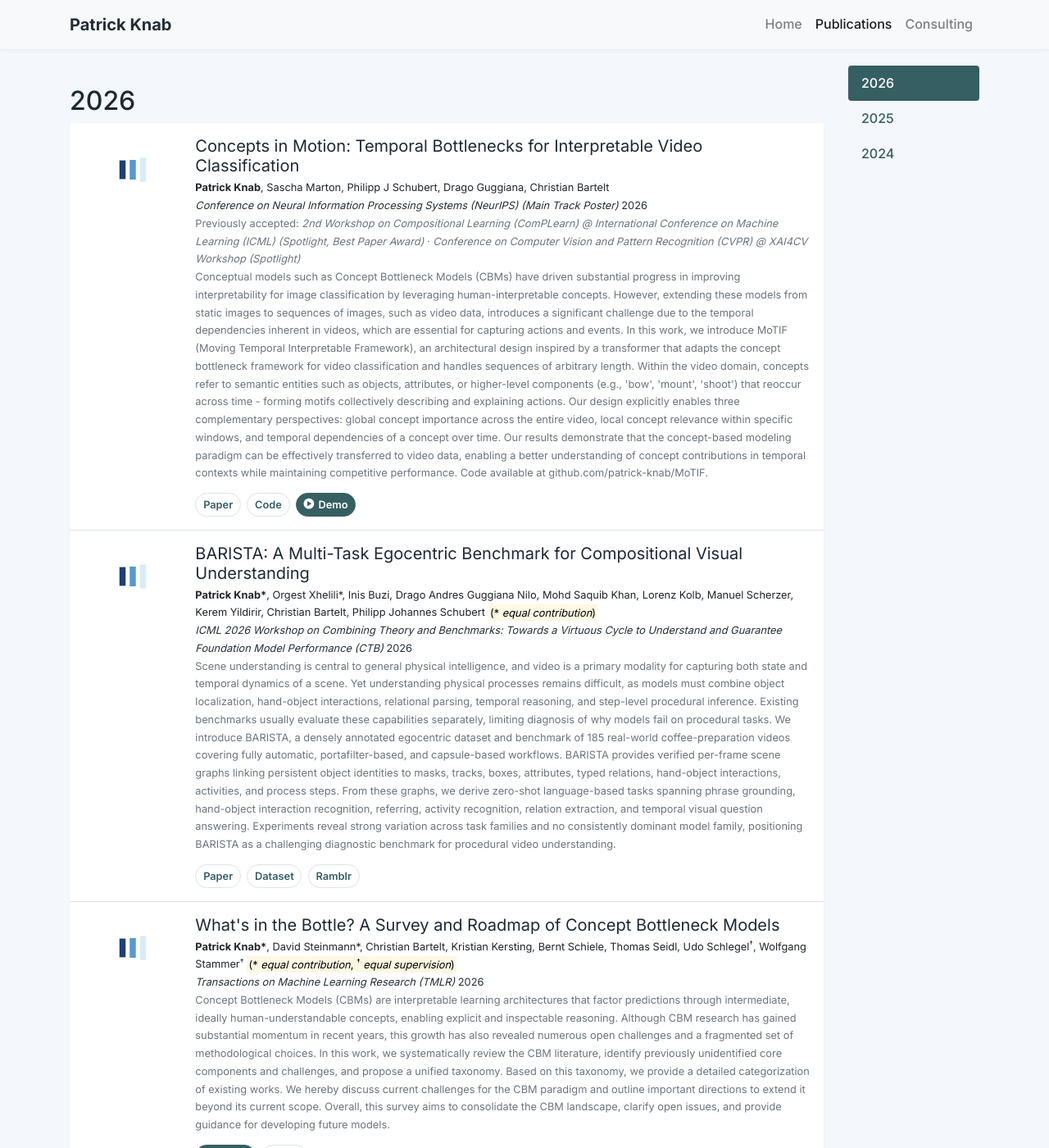
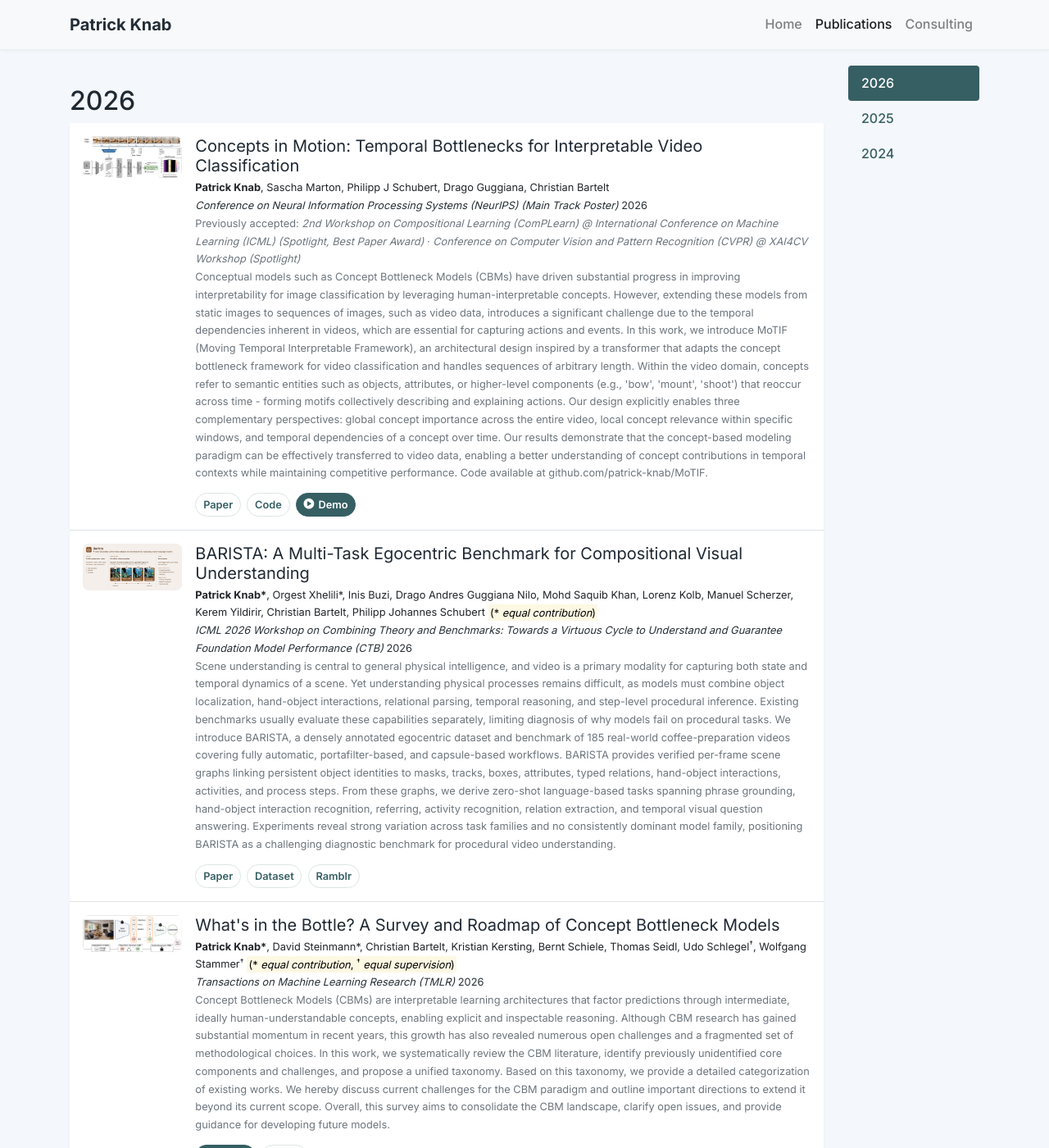
Before and after one commit to patrick-knab/patrick-knab.github.io, a Jekyll site: the page built from publications.html, in a window 1280 px wide and 1400 px high. Shown: the whole window at 82% size. Built offline with Jekyll 4.4.1, drawn with Linux system fonts in a browser that asks for light colours; nearby versions of some CDN libraries; a style sheet for code colours, icons or effects is not loaded.

Commit message:
Fix duplicate publication cards and remove debug alerts

```diff
--- a/_includes/widgets/publication_item.html
+++ b/_includes/widgets/publication_item.html
@@ -5,23 +5,29 @@
         {% assign has_previous_acceptance = true %}
     {% endunless %}
 {% endfor %}
-<div class="d-none d-md-block">
-    <div class="row no-gutters {% unless include.hide_bottom_border %}border-bottom{% endunless %} border-gray">
-        <div class="col-md-3 col-xl-2 mb-md-0 p-md-3">
+<article class="publication-item {% unless include.hide_bottom_border %}border-bottom{% endunless %} border-gray {% if include.first %}rounded-top{% endif %} {% if include.last %}rounded-bottom{% endif %}">
+    <div class="row no-gutters">
+        <div class="col-12 col-md-3 col-xl-2 mb-md-0 p-3">
             {%- if item.cover -%}
-            <img data-src="{{ item.cover | relative_url }}" alt="{{ item.title }}" class="lazy w-100 rounded-sm" src="{{ '/assets/images/empty_300x200.png' | relative_url }}">
+            <img src="{{ item.cover | relative_url }}" alt="{{ item.title }}" class="publication-cover w-100" loading="lazy">
             {%- else -%}
-            <svg class="bubble-visual-hash lazy w-100 rounded-sm" data-bubble-visual-hash="{{ item.id }}" viewBox="0 0 300 200"></svg>
+            <svg class="bubble-visual-hash publication-cover w-100" data-bubble-visual-hash="{{ item.id }}" viewBox="0 0 300 200"></svg>
             {%- endif -%}
         </div>
-        <div class="col-md-9 col-xl-10 p-3 pl-md-0">
+        <div class="col-12 col-md-9 col-xl-10 p-3 pt-0 pt-md-3 pl-md-0">
             <h5 class="mt-0 mb-1 font-weight-normal">{{ item.title }}</h5>
             <p class="mt-0 mb-0 small">{% include widgets/author_list.html authors=item.authors %}</p>
             <p class="mt-0 mb-0 small">{{item.pub_pre}}<i>{{ item.pub }}</i>{{ item.pub_post }} {{ item.pub_date }} {{ item.pub_last }}</p>
             {% if has_previous_acceptance %}
             <p class="mt-0 mb-0 small text-muted publication-history"><span class="font-weight-semibold">Previously accepted:</span>{% assign first_acceptance = true %}{% for occurrence in include.history %}{% unless occurrence.url == item.url or occurrence.pub == 'Preprint' %}{% unless first_acceptance %} ·{% endunless %} <i>{{ occurrence.pub }}</i>{% assign first_acceptance = false %}{% endunless %}{% endfor %}</p>
             {% endif %}
-            <p class="mt-0 mb-0 small text-muted">{{ item.abstract }}</p>
+            <p class="mt-0 mb-0 small text-muted d-none d-md-block">{{ item.abstract }}</p>
+            {% if item.abstract %}
+            <details class="publication-mobile-abstract d-md-none">
+                <summary>Abstract</summary>
+                <p class="mt-2 mb-0 small text-muted">{{ item.abstract }}</p>
+            </details>
+            {% endif %}
 
             <p class="small pb-0 mb-0 lh-125 publication-links">
                 {% for link in item.links %}
@@ -35,38 +41,4 @@
 
         </div>
     </div>
-</div>
-
-<div class="publication-mobile d-md-none {% unless include.hide_bottom_border %}border-bottom{% endunless %} border-gray {% if include.first %}rounded-top{% endif %} {% if include.last %}rounded-bottom{% endif %}">
-    <div class="publication-mobile-media">
-        {%- if item.cover -%}
-        <img src="{{ item.cover | relative_url }}" alt="{{ item.title }}" class="publication-mobile-cover w-100" loading="lazy">
-        {%- else -%}
-        <svg class="bubble-visual-hash lazy publication-mobile-cover w-100" data-bubble-visual-hash="{{ item.id }}" viewBox="0 0 300 200"></svg>
-        {%- endif -%}
-    </div>
-    <div class="publication-mobile-body">
-        <h5 class="mt-0 mb-1 font-weight-normal">{{ item.title }}</h5>
-        <p class="mt-0 mb-0 small">{% include widgets/author_list.html authors=item.authors %}</p>
-        <p class="mt-0 mb-0 small">{{item.pub_pre}}<i>{{ item.pub }}</i>{{ item.pub_post }} {{ item.pub_date }} {{ item.pub_last }}</p>
-        {% if has_previous_acceptance %}
-        <p class="mt-0 mb-0 small text-muted publication-history"><span class="font-weight-semibold">Previously accepted:</span>{% assign first_acceptance = true %}{% for occurrence in include.history %}{% unless occurrence.url == item.url or occurrence.pub == 'Preprint' %}{% unless first_acceptance %} ·{% endunless %} <i>{{ occurrence.pub }}</i>{% assign first_acceptance = false %}{% endunless %}{% endfor %}</p>
-        {% endif %}
-        {% if item.abstract %}
-        <details class="publication-mobile-abstract">
-            <summary>Abstract</summary>
-            <p class="mt-2 mb-0 small text-muted">{{ item.abstract }}</p>
-        </details>
-        {% endif %}
-
-        <p class="small pb-0 mb-0 lh-125 publication-links">
-            {% for link in item.links %}
-            {% if link[1].url %}
-            <a class="publication-link {% if link[0] == 'Demo' %}publication-demo-link{% endif %}" target="{{ link[1]['target'] }}" href="{{ link[1]['url'] }}">{% if link[0] == 'Demo' %}<i class="fas fa-play-circle" aria-hidden="true"></i> {% endif %}{{ link[0] }}</a>
-            {% else %}
-            <a class="publication-link {% if link[0] == 'Demo' %}publication-demo-link{% endif %}" target="_blank" href="{{ link[1] }}">{% if link[0] == 'Demo' %}<i class="fas fa-play-circle" aria-hidden="true"></i> {% endif %}{{ link[0] }}</a>
-            {% endif %}
-            {% endfor %}
-        </p>
-    </div>
-</div>
+</article>
--- a/assets/css/global.css
+++ b/assets/css/global.css
@@ -183,18 +183,13 @@
     display: none;
 }
 
-.publication-mobile {
+.publication-item {
     background: #ffffff;
     max-width: 100%;
     overflow: hidden;
 }
 
-.publication-mobile-media {
-    padding: 1rem 1rem 0;
-    max-width: 100%;
-}
-
-.publication-mobile-cover {
+.publication-cover {
     display: block;
     width: 100%;
     max-width: 100%;
@@ -203,12 +198,8 @@
     background: var(--primary-soft);
 }
 
-svg.publication-mobile-cover {
+svg.publication-cover {
     aspect-ratio: 3 / 2;
-}
-
-.publication-mobile-body {
-    padding: 1rem;
 }
 
 .publication-mobile-abstract {
@@ -558,31 +549,31 @@
         font-size: 0.92rem;
     }
 
-    .publication-mobile-body h5 {
+    .publication-item h5 {
         font-size: 1.03rem;
         line-height: 1.35;
     }
 
-    .publication-mobile {
+    .publication-item {
         margin: 0.75rem;
         border: 1px solid var(--border-soft) !important;
         border-radius: 8px !important;
         box-shadow: 0 0.35rem 1rem rgba(31, 41, 51, 0.06);
     }
 
-    .publication-mobile + .publication-mobile {
+    .publication-item + .publication-item {
         margin-top: 1rem;
     }
 
-    .publication-mobile:first-of-type {
+    .publication-item:first-of-type {
         margin-top: 0.75rem;
     }
 
-    .publication-mobile:last-of-type {
+    .publication-item:last-of-type {
         margin-bottom: 0.75rem;
     }
 
-    .publication-mobile-body p {
+    .publication-item p {
         line-height: 1.5;
     }
 
--- a/index.html
+++ b/index.html
@@ -4,10 +4,6 @@
 navbar_title: Home
 ---
 {% include widgets/profile_card.html %}
-
-{% include widgets/debug_repo_name.html %}
-
-{% include widgets/debug_url.html %}
 
 {% if site.data.display.homepage.show_experience %}
     {% include widgets/experience_card.html %}
```
